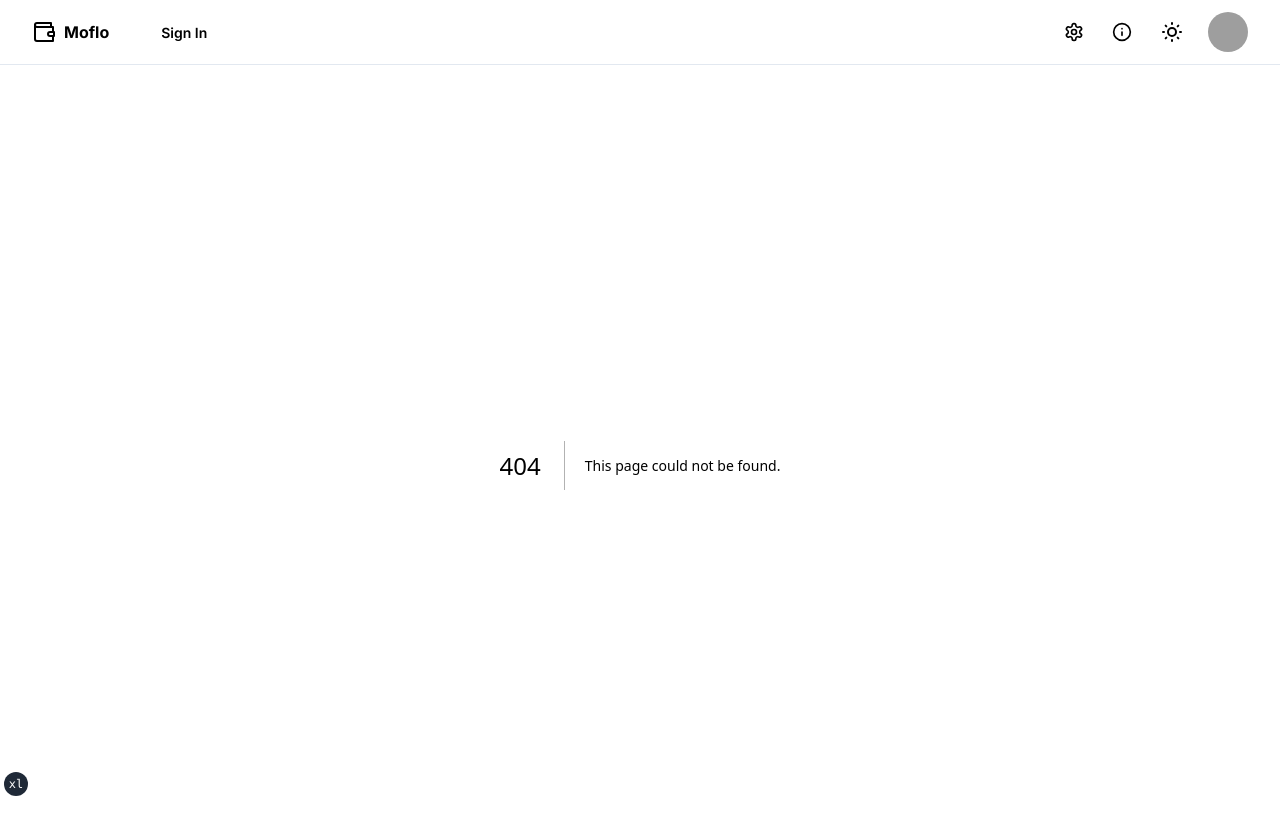
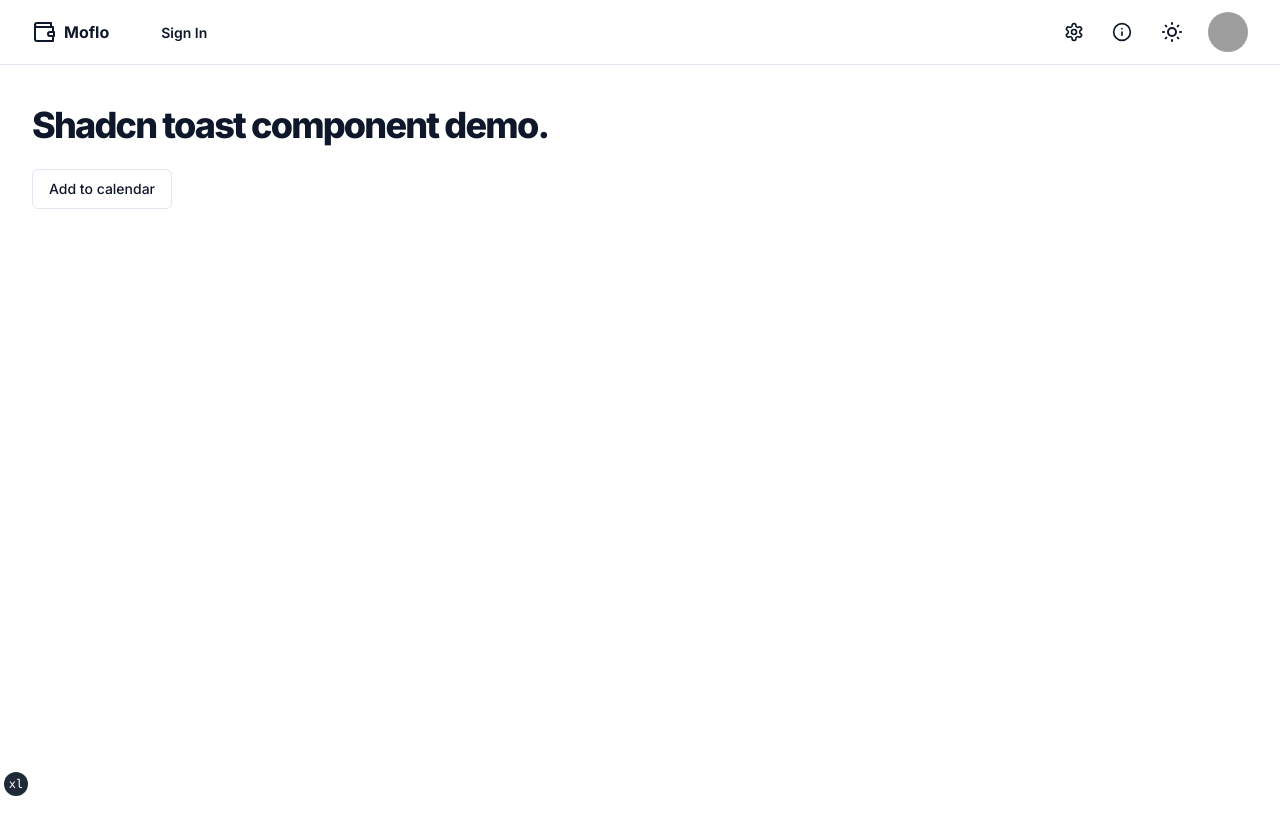
Before and after one commit to owolfdev/moflo, a Next.js app: page /toast-test in a window 1280 px wide. Before the commit this address had no page. Shown: the top 834 px of the page. After the commit the page ends 800 px from the top, so only its background shows below. Built offline with nearby package versions, Linux system fonts and the light colour scheme; grey boxes are pictures that could not be loaded.

Commit message:
update expense form

```diff
--- a/app/layout.tsx
+++ b/app/layout.tsx
@@ -4,6 +4,7 @@ import { Metadata } from "next"
 import { siteConfig } from "@/config/site"
 import { fontSans } from "@/lib/fonts"
 import { cn } from "@/lib/utils"
+import { Toaster } from "@/components/ui/toaster"
 import { SiteHeader } from "@/components/site-header"
 import { TailwindIndicator } from "@/components/tailwind-indicator"
 import { ThemeProvider } from "@/components/theme-provider"
@@ -44,6 +45,7 @@ export default function RootLayout({ children }: RootLayoutProps) {
             <div className="relative flex flex-col min-h-screen">
               <SiteHeader />
               <div className="flex-1">{children}</div>
+              <Toaster />
             </div>
             <TailwindIndicator />
           </ThemeProvider>
--- /dev/null
+++ b/app/toast-test/page.tsx
@@ -0,0 +1,16 @@
+import { ToastDemo } from "@/components/custom-toast"
+
+export default function IndexPage() {
+  return (
+    <section className="container grid items-center gap-6 pt-6 pb-8 md:py-10">
+      <div className="flex max-w-[980px] flex-col items-start gap-2">
+        <h1 className="text-3xl font-extrabold leading-tight tracking-tighter md:text-4xl">
+          Shadcn toast component demo.
+        </h1>
+      </div>
+      <div className="flex gap-2">
+        <ToastDemo />
+      </div>
+    </section>
+  )
+}
--- /dev/null
+++ b/components/custom-file-picker.tsx
@@ -0,0 +1,76 @@
+"use client"
+
+import * as React from "react"
+import { forwardRef, useImperativeHandle } from "react"
+import { Slot } from "@radix-ui/react-slot"
+import { cva, type VariantProps } from "class-variance-authority"
+
+import { cn } from "@/lib/utils"
+
+interface FileUploadProps {
+  variant?: VariantProps<typeof buttonVariants>["variant"]
+  size?: VariantProps<typeof buttonVariants>["size"]
+  onChange?: (file: File | null) => void
+}
+
+const buttonVariants = cva(
+  "inline-flex items-center justify-center rounded-md text-sm font-medium transition-colors focus-visible:outline-none focus-visible:ring-2 focus-visible:ring-ring focus-visible:ring-offset-2 disabled:opacity-50 disabled:pointer-events-none ring-offset-background",
+  {
+    variants: {
+      variant: {
+        default: "bg-primary text-primary-foreground hover:bg-primary/90",
+        destructive:
+          "bg-destructive text-destructive-foreground hover:bg-destructive/90",
+        outline:
+          "border border-input hover:bg-accent hover:text-accent-foreground",
+        secondary:
+          "bg-secondary text-secondary-foreground hover:bg-secondary/80",
+        ghost: "hover:bg-accent hover:text-accent-foreground",
+        link: "underline-offset-4 hover:underline text-primary",
+      },
+      size: {
+        default: "h-10 py-2 px-4",
+        sm: "h-9 px-3 rounded-md",
+        lg: "h-11 px-8 rounded-md",
+      },
+    },
+    defaultVariants: {
+      variant: "default",
+      size: "default",
+    },
+  }
+)
+
+const FileUpload: React.FC<FileUploadProps> = ({
+  variant = "default",
+  size = "default",
+  onChange,
+  ...props
+}) => {
+  const fileInputRef = React.useRef<HTMLInputElement>(null)
+  const [fileLabel, setFileLabel] = React.useState("Select a file")
+
+  const handleFileChange = () => {
+    if (fileInputRef.current?.files?.length) {
+      onChange?.(fileInputRef.current.files[0]) // Call onChange event
+      const fileName = fileInputRef.current.files[0].name
+      const trimmedFileName =
+        fileName.length > 20 ? `${fileName.substring(0, 15)}...` : fileName
+      setFileLabel(trimmedFileName)
+    }
+  }
+
+  return (
+    <label className={cn(buttonVariants({ variant, size }))} {...props}>
+      <span className="text-base leading-normal">{fileLabel}</span>
+      <input
+        type="file"
+        className="hidden"
+        onChange={handleFileChange}
+        ref={fileInputRef}
+      />
+    </label>
+  )
+}
+
+export default FileUpload
--- /dev/null
+++ b/components/custom-toast.tsx
@@ -0,0 +1,28 @@
+"use client"
+
+import { Button } from "@/components/ui/button"
+import { ToastAction } from "@/components/ui/toast"
+import { useToast } from "@/components/ui/use-toast"
+
+export function ToastDemo() {
+  const { toast } = useToast()
+
+  return (
+    <Button
+      variant="outline"
+      onClick={() => {
+        console.log("toast")
+        toast({
+          title: "Scheduled: Catch up ",
+          description: "Friday, February 10, 2023 at 5:57 PM",
+          duration: 2000,
+          action: (
+            <ToastAction altText="Goto schedule to undo">Undo</ToastAction>
+          ),
+        })
+      }}
+    >
+      Add to calendar
+    </Button>
+  )
+}
--- a/components/form-add-expense.tsx
+++ b/components/form-add-expense.tsx
@@ -45,7 +45,10 @@ import {
 } from "@/components/ui/select"
 import { Switch } from "@/components/ui/switch"
 import { Textarea } from "@/components/ui/textarea"
-import { toast } from "@/components/ui/use-toast"
+import { ToastAction } from "@/components/ui/toast"
+import { toast, useToast } from "@/components/ui/use-toast"
+import FileUpload from "@/components/custom-file-picker"
+import { ToastDemo } from "@/components/custom-toast"
 import { RSSelect, RSSelectMulti } from "@/components/rs-select"
 import { MultiSelect } from "@/components/scn-multi-select"
 
@@ -72,6 +75,13 @@ const dummyOptionsForSelect = [
   { label: "admin@owolf.com", value: "admin@owolf.com" },
 ]
 
+// Define the file schema
+const fileSchema = z.object({
+  name: z.string(), // The name of the file
+  type: z.string(), // The MIME type of the file
+  size: z.number(), // The size of the file in bytes
+})
+
 const formSchema = z.object({
   // amount: z.number().positive().min(0).max(10000000),
   amount: z.string().min(1).max(50),
@@ -80,6 +90,7 @@ const formSchema = z.object({
   location: z.string().min(2).max(50),
   account: z.string().min(2).max(50),
   categories: z.array(z.string()).nonempty(),
+  receipt: fileSchema.optional(),
 })
 
 export function ExpenseForm({ settings }: { settings: any }) {
@@ -89,32 +100,31 @@ export function ExpenseForm({ settings }: { settings: any }) {
   const form = useForm<z.infer<typeof formSchema>>({
     resolver: zodResolver(formSchema),
     defaultValues: {
-      amount: "", // Set default amount to empty string
+      amount: "",
       description: "",
       merchant: "",
       location: "",
       account: "",
       categories: [],
+      receipt: {
+        name: "",
+        type: "",
+        size: 0,
+      },
     },
   })
+  const { toast } = useToast()
 
   const { handleSubmit, control, setValue } = form
 
   // 2. Define a submit handler.
   function onSubmit(values: z.infer<typeof formSchema>) {
-    // const updatedValues = {
-    //   ...values,
-    //   multi: selectedCategories, // Insert the selected values into the updatedValues object
-    // }
-    console.log(values)
+    console.log("submitted values", values)
     toast({
-      title: "You submitted the following values:",
+      title: "Your expense has been recorded.",
+      description: `Expense Amount: $${values.amount}`,
       duration: 2000,
-      description: (
-        <pre className="mt-2 w-[340px] rounded-md bg-slate-950 p-4">
-          <code className="text-white">{JSON.stringify(values, null, 2)}</code>
-        </pre>
-      ),
+      action: <ToastAction altText="Goto schedule to undo">Undo</ToastAction>,
     })
   }
 
@@ -122,7 +132,29 @@ export function ExpenseForm({ settings }: { settings: any }) {
     event.target.classList.add("input-no-zoom")
   }
 
+  const handleFileChange = (file: File | null) => {
+    if (file) {
+      // Update the receipt field
+      console.log("heres the file:", file)
+      setValue("receipt", {
+        name: file.name,
+        type: file.type,
+        size: file.size,
+      })
+    }
+  }
+
+  const handleClick = () => {
+    console.log("toast test clicked")
+    toast({
+      title: "Hello, World!",
+      description: "This is a toast message.",
+      duration: 2000,
+    })
+  }
+
   return (
+    <>
       <Form {...form}>
         <form onSubmit={form.handleSubmit(onSubmit)} className="space-y-4 ">
           {/* amount */}
@@ -182,13 +214,15 @@ export function ExpenseForm({ settings }: { settings: any }) {
             name="merchant"
             render={({ field }) => (
               <FormItem>
-              <FormLabel className="font-semibold text-md">Merchant</FormLabel>
+                <FormLabel className="font-semibold text-md">
+                  Merchant
+                </FormLabel>
                 <FormControl>
                   <RSSelect
                     instanceId="fruit"
                     items={settings.merchants}
                     setSelectedItem={(item) => {
-                    setValue("merchant", item) // Set the value using React Hook Form only
+                      setValue("merchant", item, { shouldValidate: true }) // Set the value using React Hook Form only
                     }}
                     controls={false}
                     placeholder="Select a merchant"
@@ -204,7 +238,9 @@ export function ExpenseForm({ settings }: { settings: any }) {
             name="location"
             render={({ field }) => (
               <FormItem>
-              <FormLabel className="font-semibold text-md">Location</FormLabel>
+                <FormLabel className="font-semibold text-md">
+                  Location
+                </FormLabel>
                 <FormControl>
                   <Input
                     className="input-no-zoom, sm:text-base text-lg"
@@ -234,7 +270,9 @@ export function ExpenseForm({ settings }: { settings: any }) {
                     instanceId="categories"
                     items={settings.categories}
                     setSelectedItems={(items) => {
-                    setValue("categories", items as [string, ...string[]])
+                      setValue("categories", items as [string, ...string[]], {
+                        shouldValidate: true,
+                      })
                     }}
                     selectedItems={field.value}
                     placeholder="Select categories"
@@ -256,7 +294,7 @@ export function ExpenseForm({ settings }: { settings: any }) {
                     instanceId="account"
                     items={settings.accounts}
                     setSelectedItem={(item) => {
-                    setValue("account", item) // Set the value using React Hook Form only
+                      setValue("account", item, { shouldValidate: true }) // Set the value using React Hook Form only
                     }}
                     controls={false}
                     placeholder="Select an account"
@@ -266,8 +304,23 @@ export function ExpenseForm({ settings }: { settings: any }) {
               </FormItem>
             )}
           />
+          <FormField
+            control={form.control}
+            name="receipt"
+            render={({ field }) => (
+              <FormItem className="flex flex-col w-[200px]">
+                <FormLabel className="font-semibold text-md">Receipt</FormLabel>
+                <FormControl>
+                  <FileUpload onChange={handleFileChange} />
+                </FormControl>
+                <FormMessage />
+              </FormItem>
+            )}
+          />
+
           <Button type="submit">Submit</Button>
         </form>
       </Form>
+    </>
   )
 }
```
Lines whose indentation alone changed are shown as unchanged.
